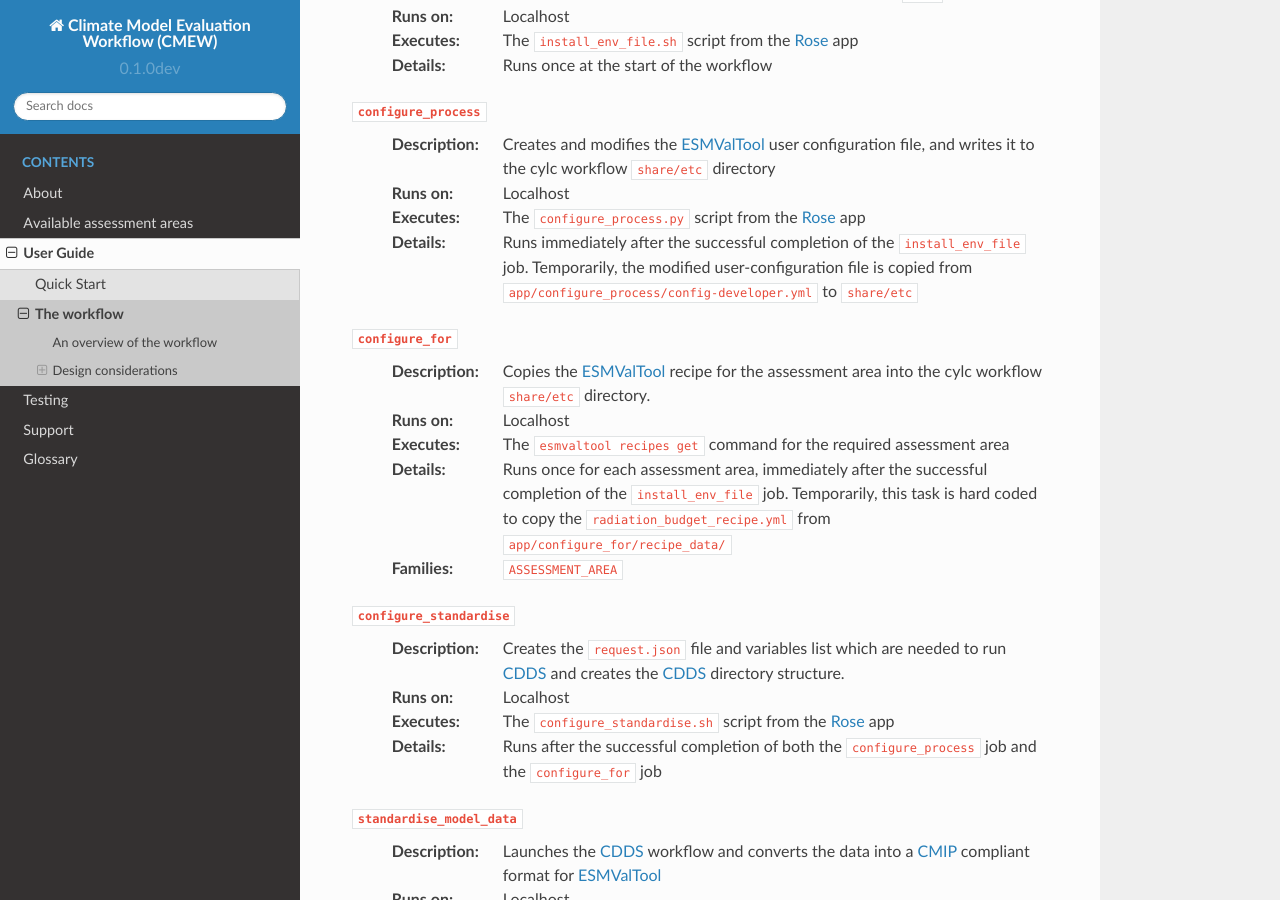
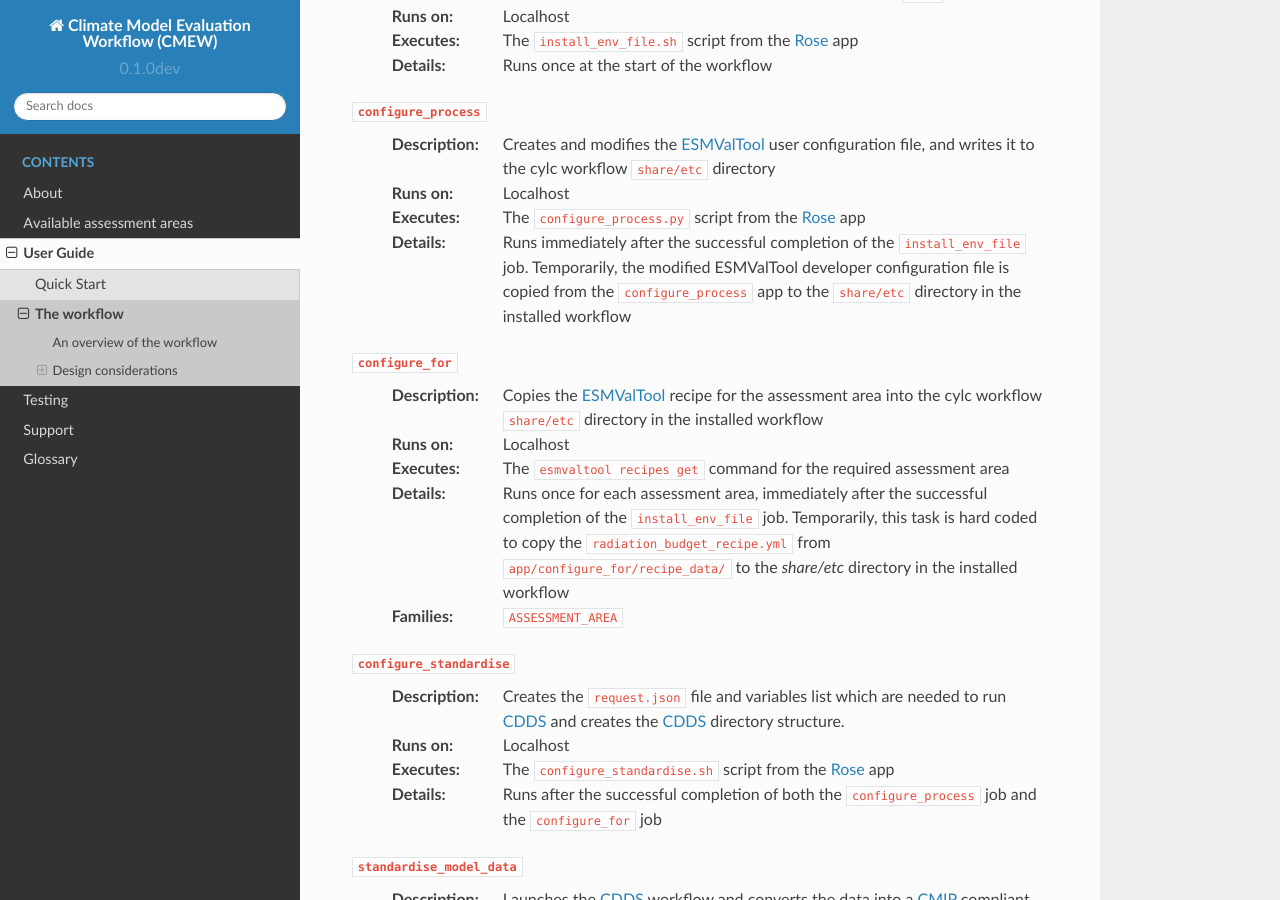
Before and after one commit to MetOffice/CMEW, a Sphinx documentation site: the page built from doc/source/user_guide/workflow.rst, in a window 1280 px wide and 900 px high, scrolled down 315 px. Built offline with Sphinx 7.4.7 and the Read the Docs theme 2.0.0, drawn with Linux system fonts in a browser that asks for light colours.

```diff
--- a/doc/source/user_guide/workflow.rst
+++ b/doc/source/user_guide/workflow.rst
@@ -30,13 +30,13 @@ An overview of the workflow
      The ``configure_process.py`` script from the |Rose| app
   :Details:
      Runs immediately after the successful completion of the ``install_env_file`` job.
-     Temporarily, the modified user-configuration file is copied from
-     ``app/configure_process/config-developer.yml`` to ``share/etc``
+     Temporarily, the modified ESMValTool developer configuration file is copied from
+     the ``configure_process`` app to the ``share/etc`` directory in the installed workflow
 
 ``configure_for``
   :Description:
      Copies the |ESMValTool| recipe for the assessment area into
-     the cylc workflow ``share/etc`` directory.
+     the cylc workflow ``share/etc`` directory in the installed workflow
   :Runs on:
      Localhost
   :Executes:
@@ -45,6 +45,7 @@ An overview of the workflow
      Runs once for each assessment area, immediately after the successful
      completion of the ``install_env_file`` job. Temporarily, this task is hard coded
      to copy the ``radiation_budget_recipe.yml`` from ``app/configure_for/recipe_data/``
+     to the `share/etc` directory in the installed workflow
   :Families:
      ``ASSESSMENT_AREA``
 
```
Also changed, not shown: 3 other files.
